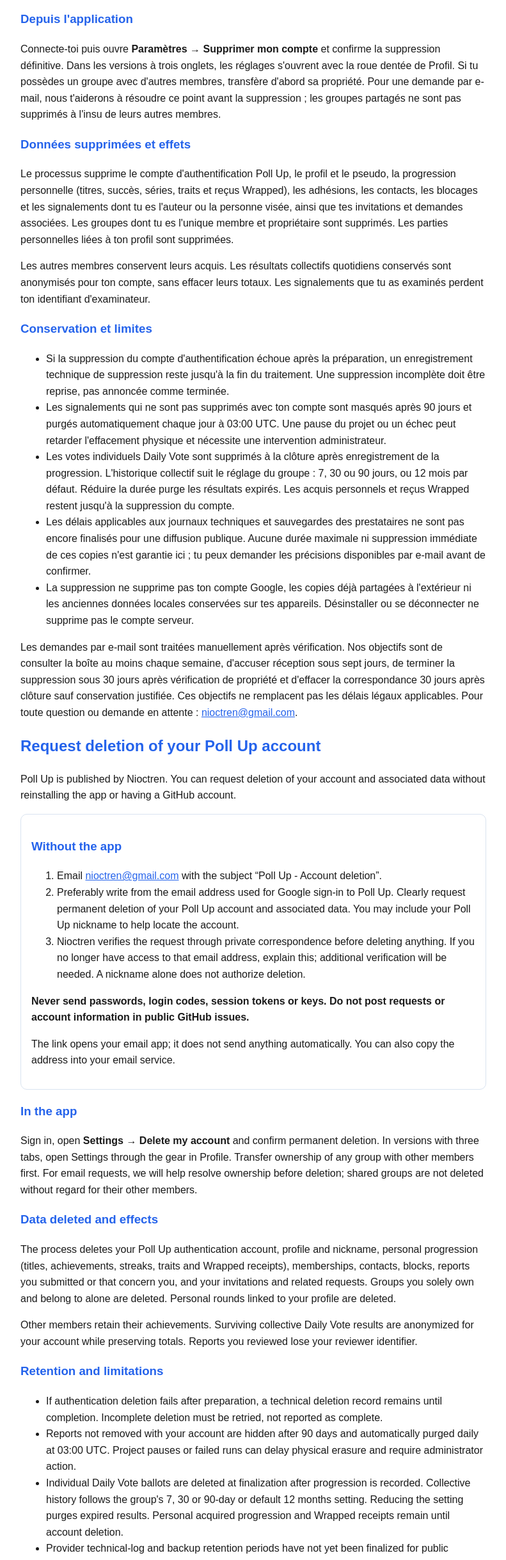
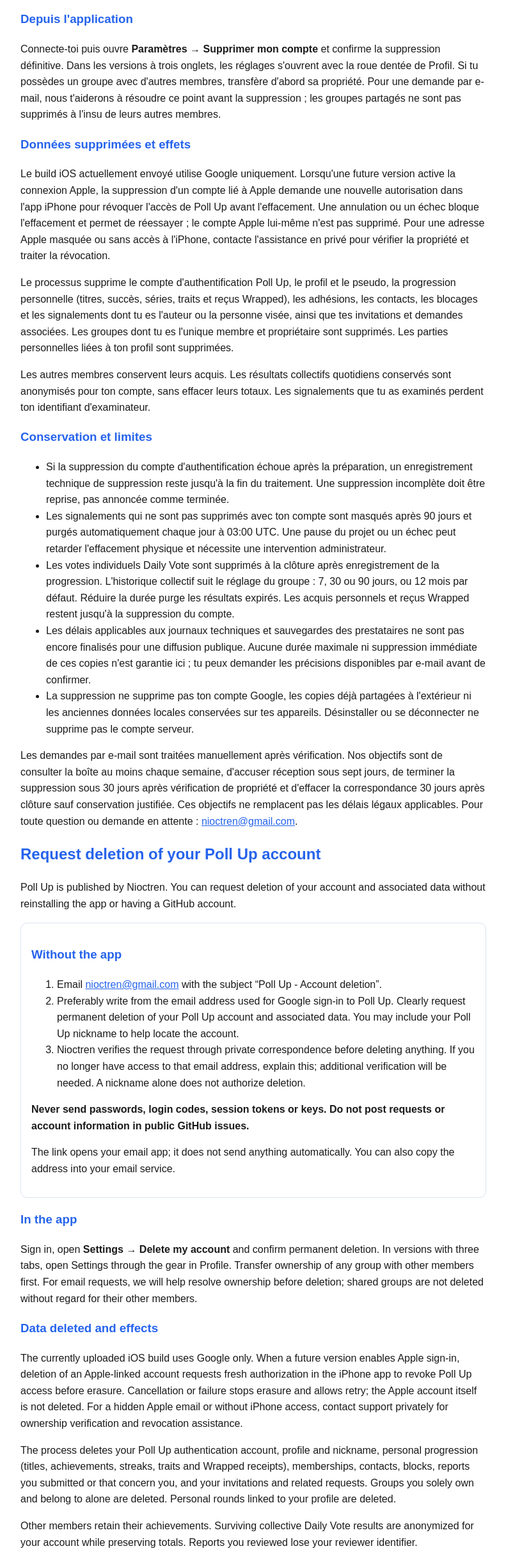
Before and after one commit to Nioctren/Applications-legal, a plain HTML site: page docs/pollup/delete-account/index.html in a window 1280 px wide. Shown: the part 777-3215 px from the top of the page at 64% size, without its empty margins (244-1035 px from the left). Drawn offline with Linux system fonts and the light colour scheme.

Commit message:
delete account form for pollup

```diff
--- a/docs/pollup/delete-account/index.html
+++ b/docs/pollup/delete-account/index.html
@@ -35,6 +35,7 @@
     <h3>Depuis l'application</h3>
     <p>Connecte-toi puis ouvre <strong>Paramètres → Supprimer mon compte</strong> et confirme la suppression définitive. Dans les versions à trois onglets, les réglages s'ouvrent avec la roue dentée de Profil. Si tu possèdes un groupe avec d'autres membres, transfère d'abord sa propriété. Pour une demande par e-mail, nous t'aiderons à résoudre ce point avant la suppression ; les groupes partagés ne sont pas supprimés à l'insu de leurs autres membres.</p>
     <h3>Données supprimées et effets</h3>
+    <p>Le build iOS actuellement envoyé utilise Google uniquement. Lorsqu'une future version active la connexion Apple, la suppression d'un compte lié à Apple demande une nouvelle autorisation dans l'app iPhone pour révoquer l'accès de Poll Up avant l'effacement. Une annulation ou un échec bloque l'effacement et permet de réessayer ; le compte Apple lui-même n'est pas supprimé. Pour une adresse Apple masquée ou sans accès à l'iPhone, contacte l'assistance en privé pour vérifier la propriété et traiter la révocation.</p>
     <p>Le processus supprime le compte d'authentification Poll Up, le profil et le pseudo, la progression personnelle (titres, succès, séries, traits et reçus Wrapped), les adhésions, les contacts, les blocages et les signalements dont tu es l'auteur ou la personne visée, ainsi que tes invitations et demandes associées. Les groupes dont tu es l'unique membre et propriétaire sont supprimés. Les parties personnelles liées à ton profil sont supprimées.</p>
     <p>Les autres membres conservent leurs acquis. Les résultats collectifs quotidiens conservés sont anonymisés pour ton compte, sans effacer leurs totaux. Les signalements que tu as examinés perdent ton identifiant d'examinateur.</p>
     <h3>Conservation et limites</h3>
@@ -64,6 +65,7 @@
     <h3>In the app</h3>
     <p>Sign in, open <strong>Settings → Delete my account</strong> and confirm permanent deletion. In versions with three tabs, open Settings through the gear in Profile. Transfer ownership of any group with other members first. For email requests, we will help resolve ownership before deletion; shared groups are not deleted without regard for their other members.</p>
     <h3>Data deleted and effects</h3>
+    <p>The currently uploaded iOS build uses Google only. When a future version enables Apple sign-in, deletion of an Apple-linked account requests fresh authorization in the iPhone app to revoke Poll Up access before erasure. Cancellation or failure stops erasure and allows retry; the Apple account itself is not deleted. For a hidden Apple email or without iPhone access, contact support privately for ownership verification and revocation assistance.</p>
     <p>The process deletes your Poll Up authentication account, profile and nickname, personal progression (titles, achievements, streaks, traits and Wrapped receipts), memberships, contacts, blocks, reports you submitted or that concern you, and your invitations and related requests. Groups you solely own and belong to alone are deleted. Personal rounds linked to your profile are deleted.</p>
     <p>Other members retain their achievements. Surviving collective Daily Vote results are anonymized for your account while preserving totals. Reports you reviewed lose your reviewer identifier.</p>
     <h3>Retention and limitations</h3>
```
Also changed, not shown: docs/pollup/index.html (+1 -0 lines).
